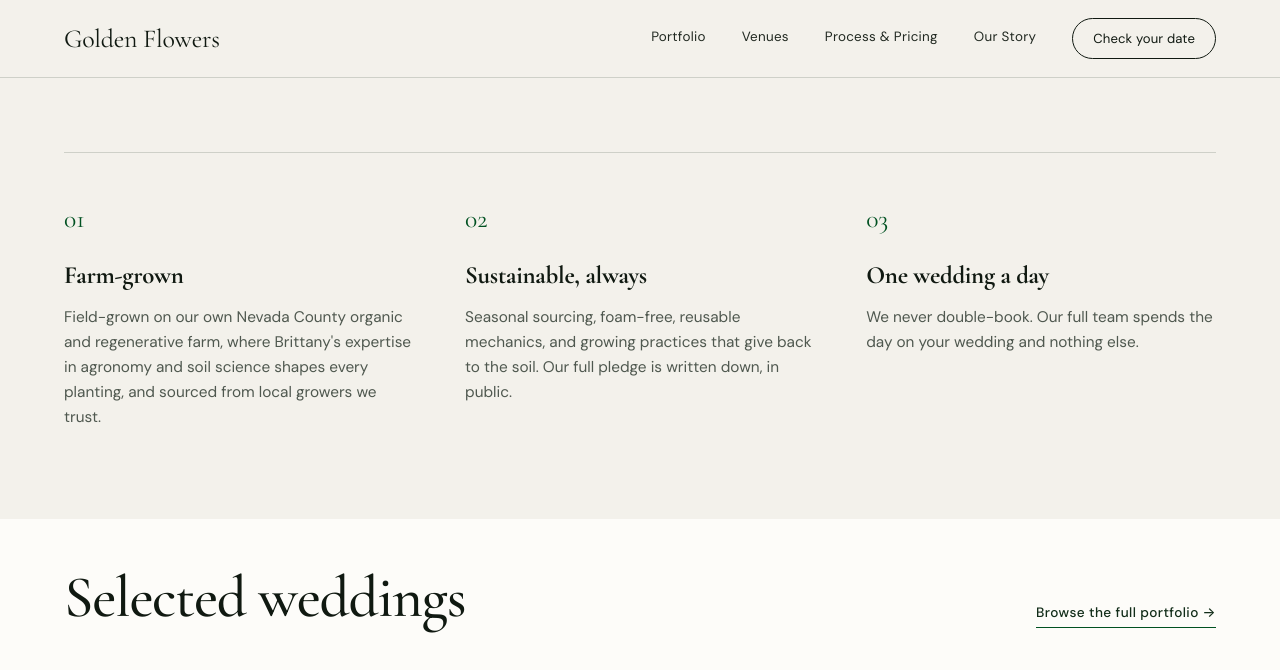
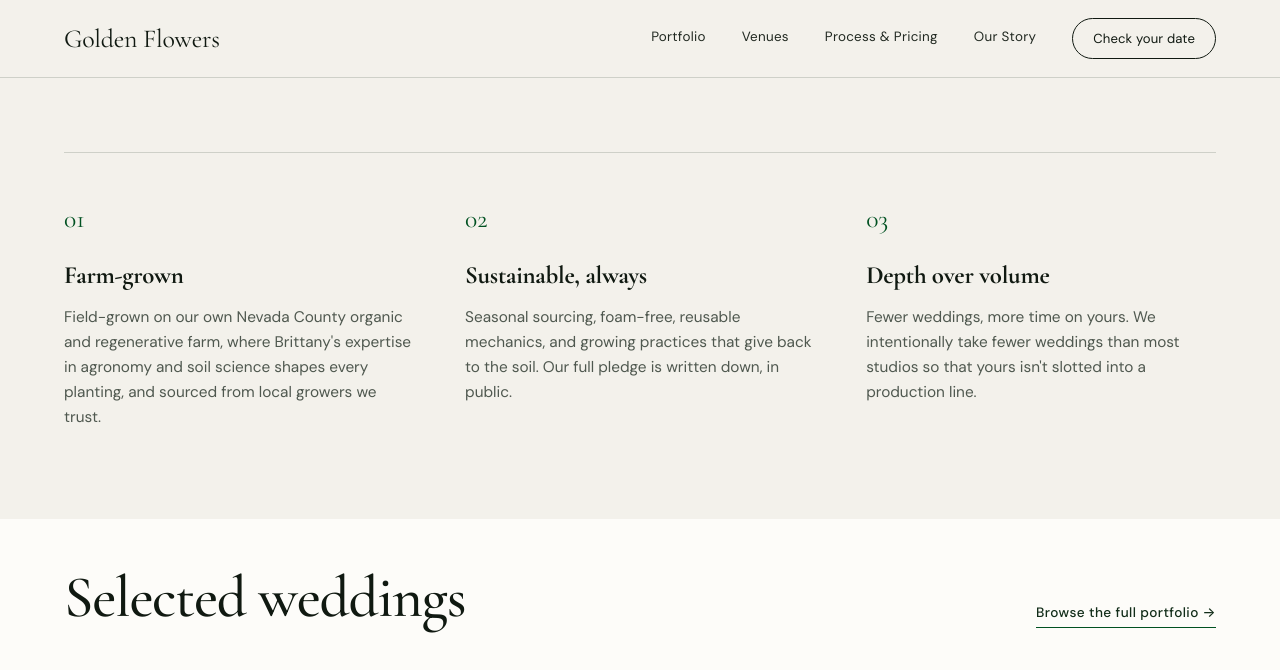
Before and after one commit to jshplhm/goldenflowers, a Jekyll site: the page built from index.md, in a window 1280 px wide and 900 px high, scrolled down 1702 px, cut to the strip 0-670 px from the top of the window. Built offline with Jekyll 4.4.1, drawn with Linux system fonts in a browser that asks for light colours.

Commit message:
Update _data/home.yml (via Pages CMS)

```diff
--- a/_data/home.yml
+++ b/_data/home.yml
@@ -30,9 +30,9 @@ why:
       body: Seasonal sourcing, foam-free, reusable mechanics, and growing practices
         that give back to the soil. Our full pledge is written down, in public.
     - number: "03"
-      title: One wedding a day
-      body: We never double-book. Our full team spends the day on your wedding and
-        nothing else.
+      title: Depth over volume
+      body: "Fewer weddings, more time on yours. We intentionally take fewer weddings
+        than most studios so that yours isn't slotted into a production line. "
 work:
   heading: Selected weddings
   link: Browse the full portfolio
```
